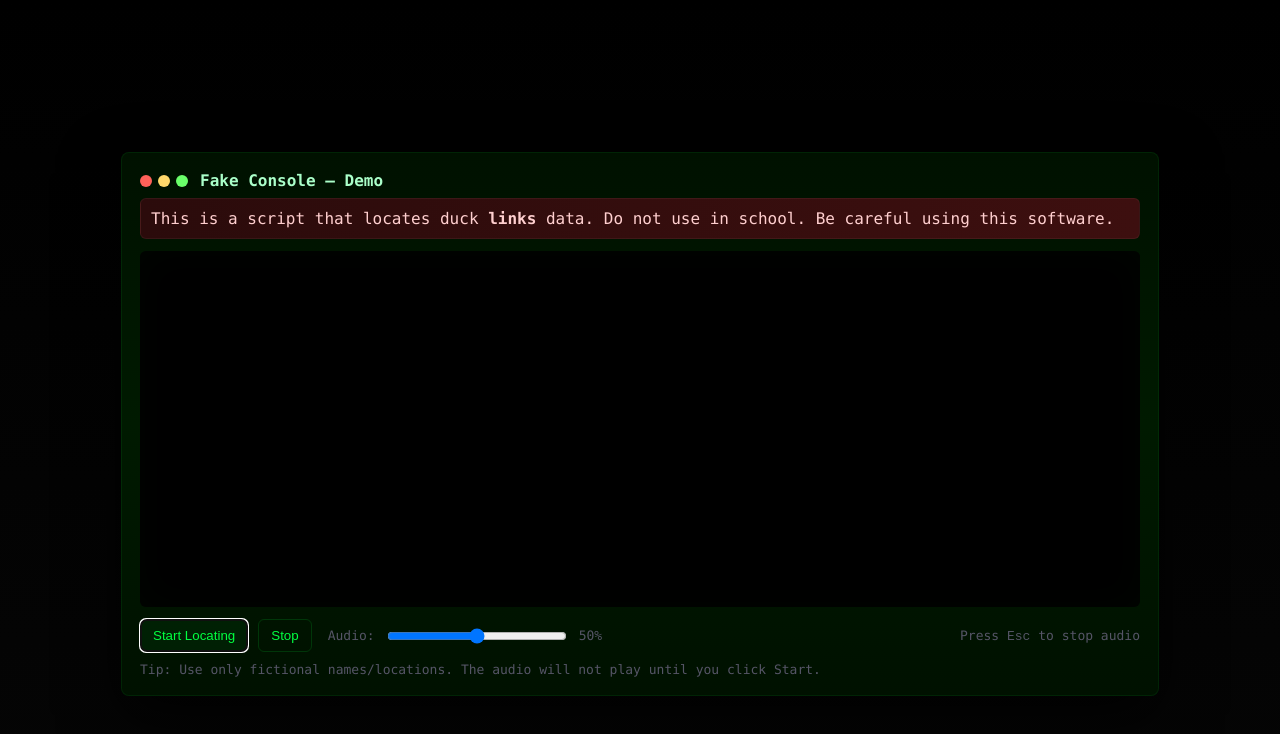
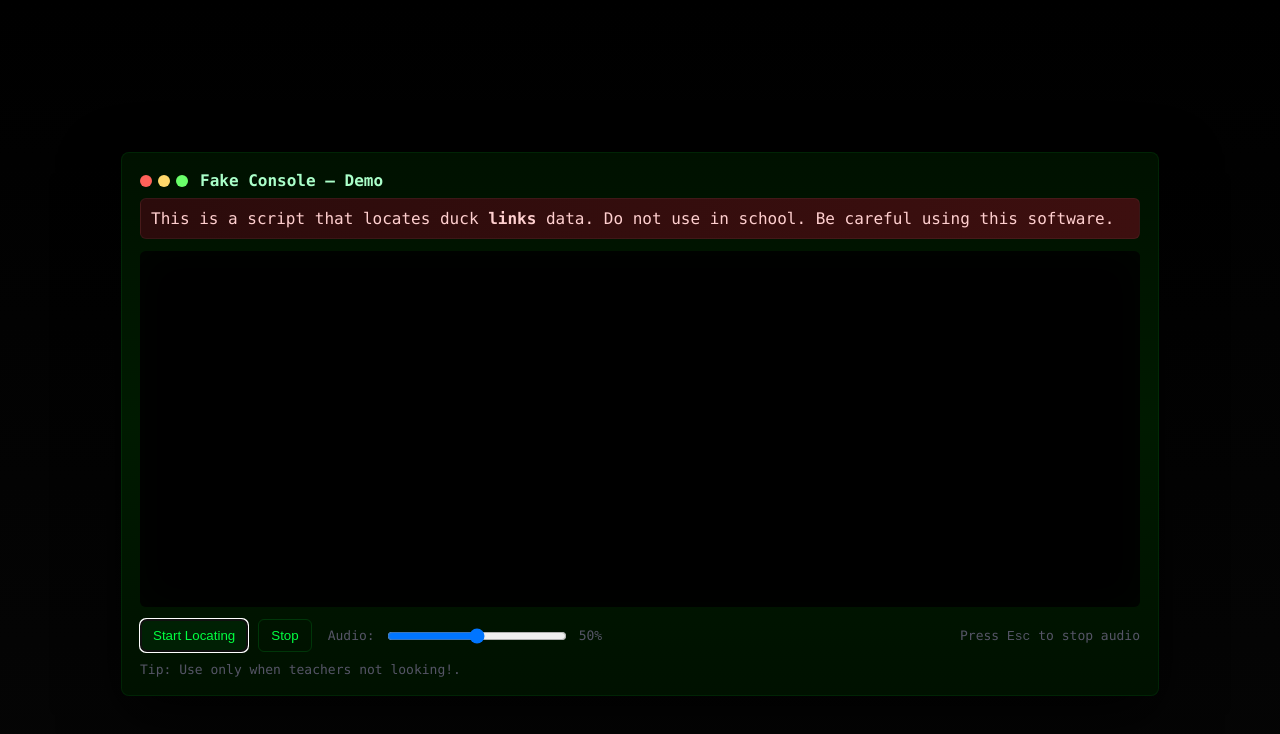
Before and after one commit to Bobwastaked/funnys, a plain HTML site: page index.html in a window 1280 px wide. Drawn offline with Linux system fonts and the light colour scheme.

Commit message:
Update index.html

```diff
--- a/index.html
+++ b/index.html
@@ -127,7 +127,7 @@
     </div>
 
     <div style="margin-top:10px" class="muted-note">
-      Tip: Use only fictional names/locations. The audio will not play until you click Start.
+      Tip: Use only when teachers not looking!.
     </div>
   </div>
 </div>
```
